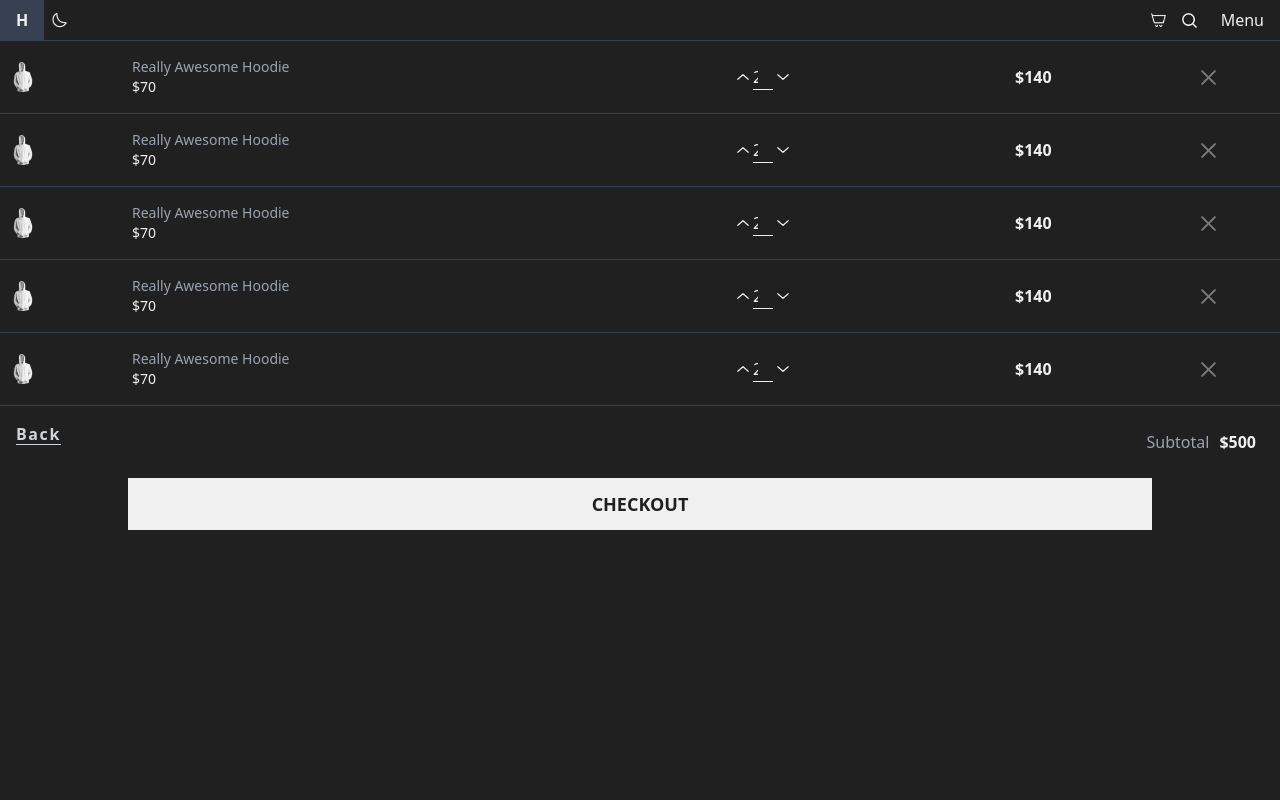
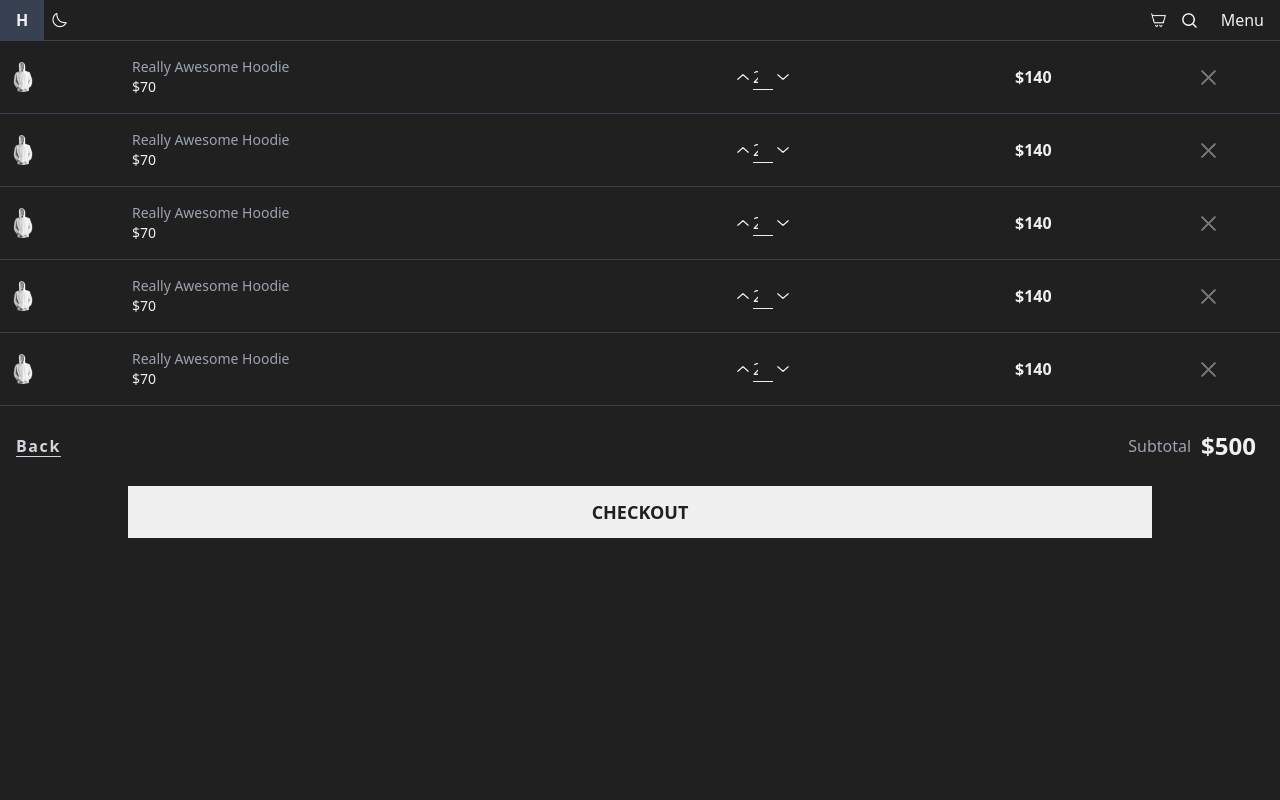
Before and after one commit to nathanelcorpuz/hoodienee, a Next.js app: page /cart in a window 1280 px wide. Shown: the top 800 px of the page. Built offline with nearby package versions, Linux system fonts and the light colour scheme.

Commit message:
checkout nav

```diff
--- a/app/cart/_components/Cart.tsx
+++ b/app/cart/_components/Cart.tsx
@@ -19,7 +19,7 @@ export default function Cart({
       <CartItem />
       <CartItem />
       <CartItem />
-      <div className="flex justify-between p-4">
+      <div className="flex items-center justify-between p-4">
         <SupportText
           className="underline underline-offset-4"
           // orig until github issue gets fixed
@@ -36,14 +36,14 @@ export default function Cart({
         >
           Back
         </SupportText>
-        <div className="flex gap-[10px] p-2">
+        <div className="flex items-center gap-[10px] p-2">
           <p
             className="text-gray-600
           dark:text-gray-400"
           >
             Subtotal
           </p>
-          <p className="font-black">$500</p>
+          <p className="text-2xl font-black">$500</p>
         </div>
       </div>
       <div className="mx-auto flex w-[80%]">
--- a/app/checkout/@shipping/shipping/page.tsx
+++ b/app/checkout/@shipping/shipping/page.tsx
@@ -11,7 +11,7 @@ export default function ShippingPage() {
   const router = useRouter();
   return (
     <PageWrapper>
-      <FormWrapper>
+      <FormWrapper props={{ onClick: (e) => e.preventDefault() }}>
         <Input label="Street Address" />
         <Input label="City" />
         <Input label="State" />
@@ -25,7 +25,9 @@ export default function ShippingPage() {
           </SupportText>
           <Button
             className="m-0 w-[fit-content]"
-            props={{ onClick: () => router.push("/checkout/payment") }}
+            props={{
+              onClick: () => router.push("/checkout/payment"),
+            }}
           >
             Payment
           </Button>
```
